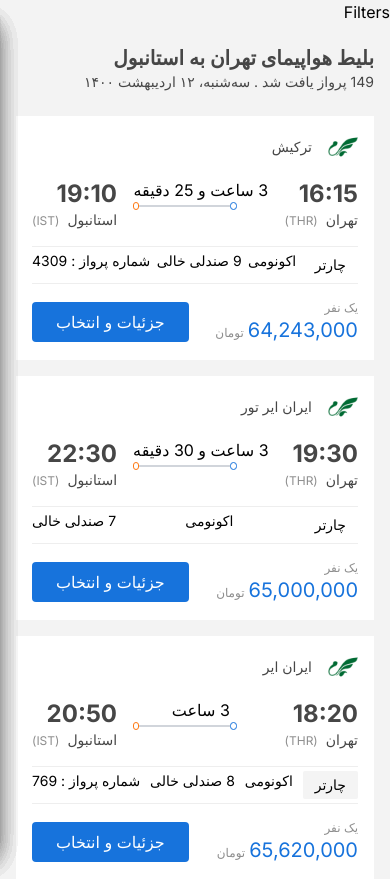
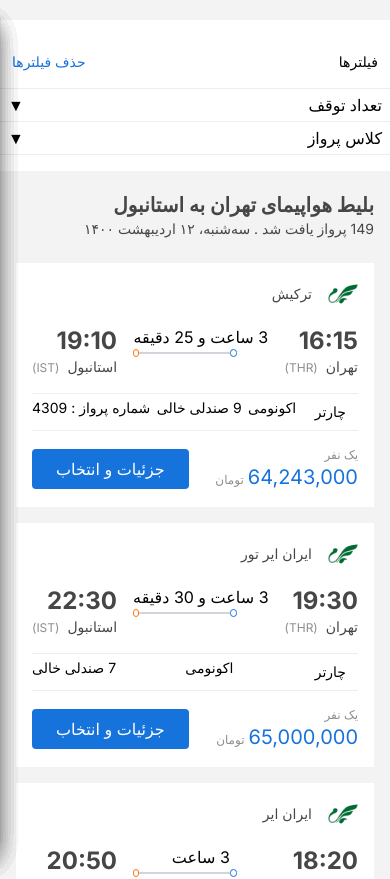
Before and after one commit to Faraz1995/flight, a Next.js app: page / in a window 390 px wide. Shown: the top 879 px of the page. Built offline with nearby package versions, Linux system fonts and the light colour scheme.

Commit message:
feat: complete filterbox

```diff
--- a/src/app/Filters.tsx
+++ b/src/app/Filters.tsx
@@ -1,7 +1,173 @@
-import React from 'react'
+'use client'
+import Checkbox from '@/components/Checkbox'
+import { usePathname, useSearchParams } from 'next/navigation'
+import { useRouter } from 'next/navigation'
+import React, { useState } from 'react'
+
+interface MenuState {
+  stop: boolean
+  type: boolean
+  [key: string]: boolean
+}
+
+interface StopState {
+  no: boolean
+  one: boolean
+  more: boolean
+  [key: string]: boolean
+}
+
+interface TypeState {
+  eco: boolean
+  business: boolean
+  [key: string]: boolean
+}
+
+const initialStopCheckbox = { no: false, one: false, more: false }
+const initialTypeCheckbox = { eco: false, business: false }
 
 function Filters() {
-  return <div>Filters</div>
+  const searchParams = useSearchParams()
+  const pathname = usePathname()
+  const { replace } = useRouter()
+  const [isMenuOpen, setIsMenuOpen] = useState<MenuState>({ stop: false, type: false })
+  const [stopCheck, setStopCheck] = useState<StopState>(initialStopCheckbox)
+  const [typeCheck, setTypeCheck] = useState<TypeState>(initialTypeCheckbox)
+
+  const handleStopCheckBox = (name: string, value: boolean) => {
+    const params = new URLSearchParams(searchParams)
+    setStopCheck((prev) => {
+      return {
+        ...initialStopCheckbox,
+        [name]: !prev[name]
+      }
+    })
+    if (value) {
+      params.set('stop', name)
+    } else {
+      params.delete('stop')
+    }
+
+    replace(`${pathname}?${params.toString()}`)
+  }
+
+  const handleTypeCheckBox = (name: string, value: boolean) => {
+    const params = new URLSearchParams(searchParams)
+
+    setTypeCheck((prev) => {
+      return {
+        ...initialTypeCheckbox,
+        [name]: !prev[name]
+      }
+    })
+
+    if (value) {
+      params.set('type', name)
+    } else {
+      params.delete('type')
+    }
+
+    replace(`${pathname}?${params.toString()}`)
+  }
+
+  const toggleMenu = (menu: string) => {
+    setIsMenuOpen((prev) => {
+      return {
+        ...prev,
+        [menu]: !prev[menu]
+      }
+    })
+  }
+
+  return (
+    <div className='bg-white py-4 h-full'>
+      <div className='py-4  px-3 flex justify-between border-b border-[#eeeeee]'>
+        <p className='text-sm'>فیلترها</p>
+        <div className='cursor-pointer'>
+          <p className=' text-sm text-[#1773dc]'>حذف فیلترها</p>
+        </div>
+      </div>
+      <div className='border-b border-[#eeeeee]'>
+        <div
+          className='px-2 py-1 flex justify-between cursor-pointer '
+          onClick={() => toggleMenu('stop')}
+        >
+          <p>تعداد توقف</p>
+          <span
+            className={`transform transition-transform duration-300 ${
+              isMenuOpen['stop'] ? 'rotate-180' : 'rotate-0'
+            }`}
+          >
+            &#9660;
+          </span>
+        </div>
+        <div
+          className={`overflow-hidden transition-[max-height] duration-400 ease-in ${
+            isMenuOpen['stop'] ? 'max-h-full' : 'max-h-0'
+          }`}
+        >
+          <div className='p-2'>
+            <div className='mb-2'>
+              <Checkbox
+                checked={stopCheck['no']}
+                onChange={(value) => handleStopCheckBox('no', value)}
+                label='بدون توقف'
+              />
+            </div>
+            <div className='mb-2'>
+              <Checkbox
+                checked={stopCheck['one']}
+                onChange={(value) => handleStopCheckBox('one', value)}
+                label='یک توقف'
+              />
+            </div>
+
+            <Checkbox
+              checked={stopCheck['more']}
+              onChange={(value) => handleStopCheckBox('more', value)}
+              label='بیش از ۲ توقف'
+            />
+          </div>
+        </div>
+      </div>
+
+      <div className='border-b border-[#eeeeee]'>
+        <div
+          className='px-2 py-1 flex justify-between cursor-pointer '
+          onClick={() => toggleMenu('type')}
+        >
+          <p>کلاس پرواز</p>
+          <span
+            className={`transform transition-transform duration-300 ${
+              isMenuOpen['type'] ? 'rotate-180' : 'rotate-0'
+            }`}
+          >
+            &#9660;
+          </span>
+        </div>
+        <div
+          className={`overflow-hidden transition-[max-height] duration-400 ease-in ${
+            isMenuOpen['type'] ? 'max-h-full' : 'max-h-0'
+          }`}
+        >
+          <div className='p-2'>
+            <div className='mb-2'>
+              <Checkbox
+                checked={typeCheck['eco']}
+                onChange={(value) => handleTypeCheckBox('eco', value)}
+                label='اکونومی'
+              />
+            </div>
+            <Checkbox
+              checked={typeCheck['business']}
+              onChange={(value) => handleTypeCheckBox('business', value)}
+              label='بیزینس'
+            />
+          </div>
+        </div>
+      </div>
+    </div>
+  )
 }
 
 export default Filters
--- a/src/app/page.tsx
+++ b/src/app/page.tsx
@@ -3,7 +3,7 @@
 import mockData from '../util/flight-data.json'
 export default function Home() {
   return (
-    <main className='flex flex-col lg:grid lg:grid-cols-12'>
+    <main className='flex flex-col lg:grid lg:grid-cols-12 mt-5'>
       <div className='col-span-2'>
         <Filters />
       </div>
--- a/src/components/Checkbox.tsx
+++ b/src/components/Checkbox.tsx
@@ -1,5 +1,5 @@
 // src/Checkbox.tsx
-import React, { useState } from 'react'
+import React, { ChangeEvent } from 'react'
 
 interface CheckboxProps {
   checked?: boolean
@@ -7,44 +7,21 @@
   label: string
 }
 
-function Checkbox({ checked = false, onChange, label }: CheckboxProps) {
-  const [isChecked, setIsChecked] = useState(checked)
-
-  const handleChange = () => {
-    const newCheckedState = !isChecked
-    setIsChecked(newCheckedState)
-    if (onChange) onChange(newCheckedState)
+const Checkbox: React.FC<CheckboxProps> = ({ checked = false, onChange, label }) => {
+  const handleChange = (event: ChangeEvent<HTMLInputElement>) => {
+    if (onChange) onChange(event.target.checked)
   }
 
   return (
-    <div className='flex items-center space-x-2'>
+    <label className='flex items-center space-x-2 cursor-pointer'>
       <input
         type='checkbox'
-        checked={isChecked}
+        checked={checked}
         onChange={handleChange}
-        className='hidden'
-        id='custom-checkbox'
+        className='form-checkbox h-5 w-5 text-[#1773dc] border-gray-300 rounded ml-2'
       />
-      <label
-        htmlFor='custom-checkbox'
-        className={`w-6 h-6 flex items-center justify-center border rounded-sm cursor-pointer ${
-          isChecked ? 'bg-[#1773dc] border-[#1773dc]' : 'border-gray-300'
-        }`}
-      >
-        {isChecked && (
-          <svg width='16' height='12' fill='white' xmlns='http://www.w3.org/2000/svg'>
-            <path
-              d='M1 6l4 4L15 2'
-              stroke='white'
-              strokeWidth='2'
-              strokeLinecap='round'
-              strokeLinejoin='round'
-            />
-          </svg>
-        )}
-      </label>
-      <span className='text-gray-700'>{label}</span>
-    </div>
+      <span className='text-gray-700 mr-2'>{label}</span>
+    </label>
   )
 }
 
--- a/src/hooks/useWidth.ts
+++ b/src/hooks/useWidth.ts
@@ -1,3 +1,4 @@
+'use client'
 import { useState, useEffect } from 'react'
 
 const useWindowWidth = (): number => {
```
